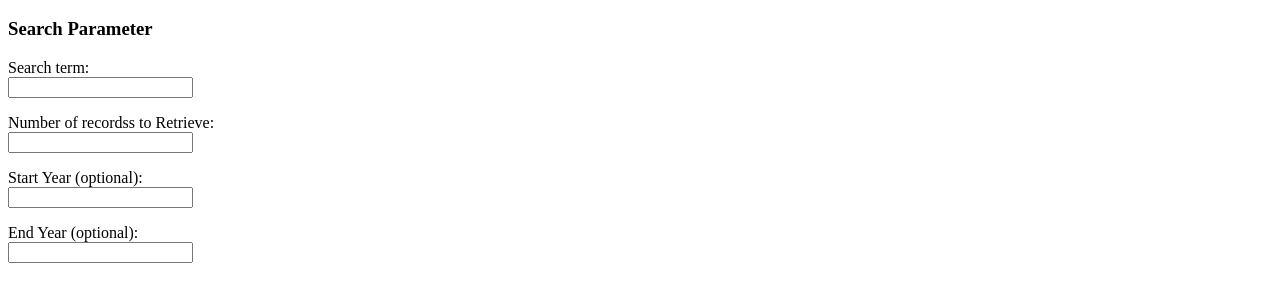
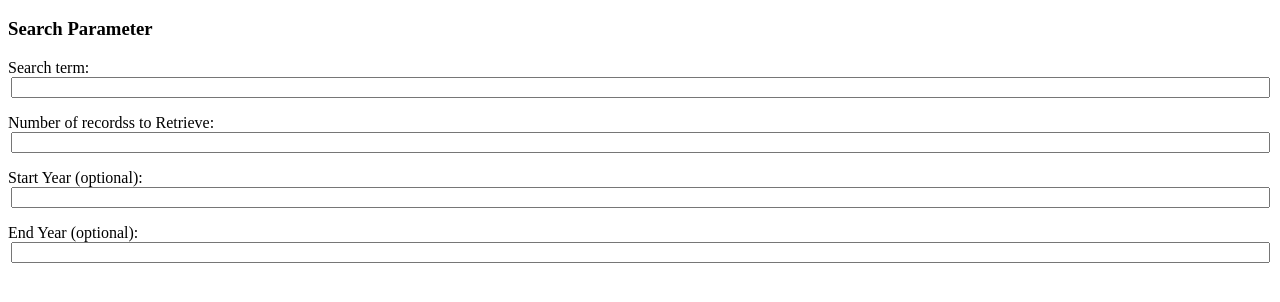
Before and after one commit to bricezakra/AJAX-Class-Project, a plain HTML site: page index.html in a window 1280 px wide. Shown: the part 146-448 px from the top of the page. Drawn offline with Linux system fonts and the light colour scheme.

Commit message:
added somse css to the html

```diff
--- a/CSS/style.css
+++ b/CSS/style.css
@@ -7,3 +7,9 @@ h1{
     color: white;
     font-family: 'Courier New', Courier, monospace;
 }
+
+.userInput{
+    width: 99%;
+    margin-left: 3px;
+    margin-right: 20px;
+}
```
